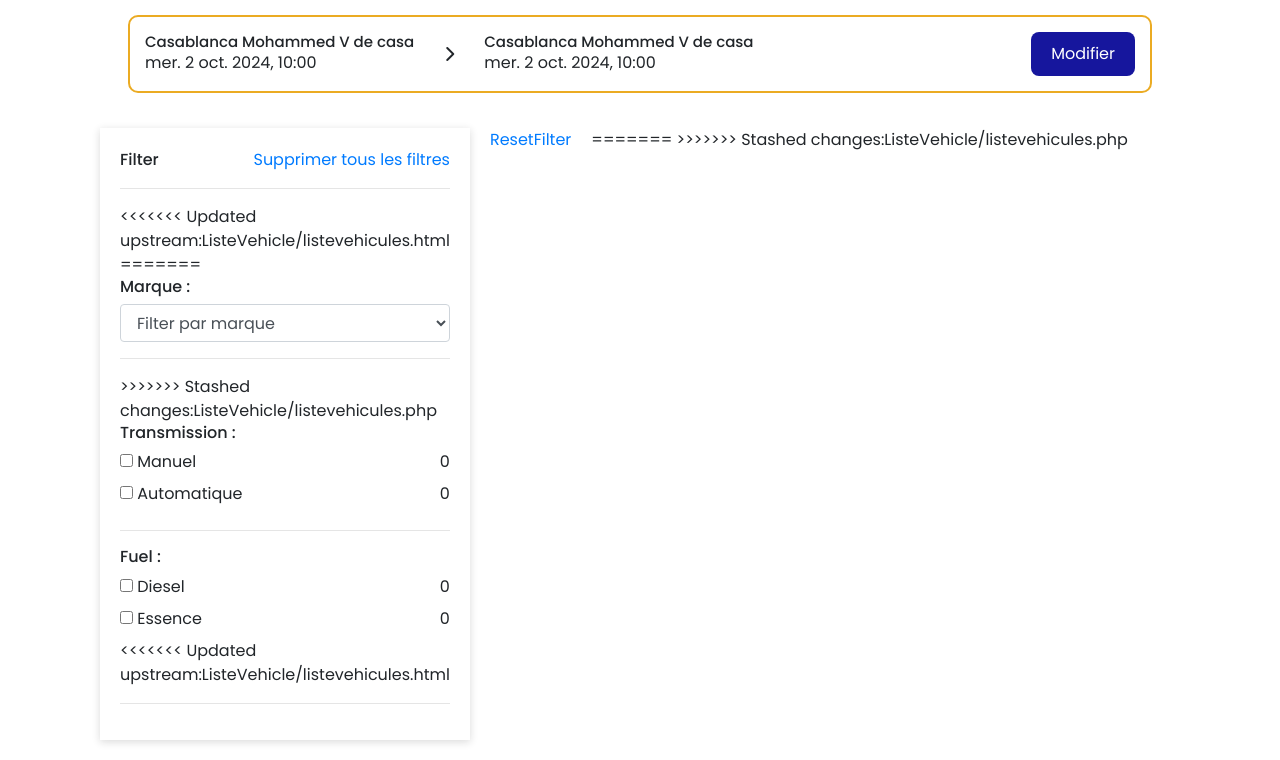
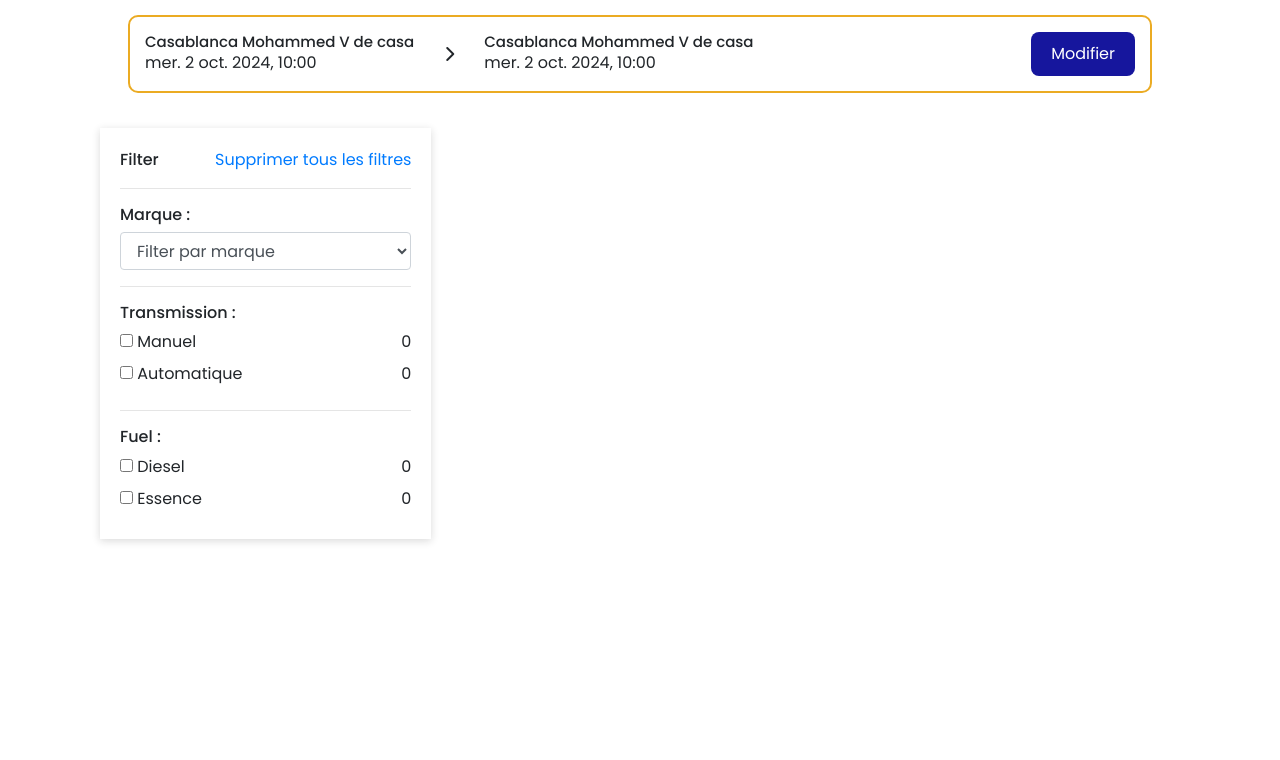
Before and after one commit to zakariaElGuedzi/location-de-voiture, a PHP site: page /ListeVehicle/listevehicules.php in a window 1280 px wide. Shown: the part 120-880 px from the top of the page. After the commit the page ends 663 px from the top, so only its background shows below. Run offline with PHP 8.4, Linux system fonts and the light colour scheme; data that the repository does not hold is empty; some libraries are stand-ins or nearby versions.

Commit message:
Push force
This reverts commit b16c859b4e6cc99d39597df862ff3b06c09e9687.

```diff
--- a/ListeVehicle/listevehicules.php
+++ b/ListeVehicle/listevehicules.php
@@ -135,10 +135,6 @@
                     <a href="">Supprimer tous les filtres</a>
                 </div>
                 <hr>
-<<<<<<< Updated upstream:ListeVehicle/listevehicules.html
-                <!-- body info filtr -->
-            <div class="bodyInfoFiltrs">
-=======
                 <div class="Marque">
                     <h6>Marque :</h6>
                     <select class="form-control" name="brand" onchange="filterCars()">
@@ -154,7 +150,6 @@
                     </select>
                 </div>
                 <hr>
->>>>>>> Stashed changes:ListeVehicle/listevehicules.php
                 <div class="Transmission">
                     <h6 for="price">Transmission :</h6>
                     <div class="d-flex justify-content-between">
@@ -210,18 +205,7 @@
                         <p class="m-0"><?php echo $es?></p>
                     </div>
                 </div>
-<<<<<<< Updated upstream:ListeVehicle/listevehicules.html
-                <hr>
-            </div>
-        </div>
-            <div class="d-flex justify-content-between">
-                <a href="">Reset</a>
-                <a href="">Filter</a>
-            </div>
-
-=======
             </form>
->>>>>>> Stashed changes:ListeVehicle/listevehicules.php
         </div>
         <div class="Cars" id="car">
             <?php
```
